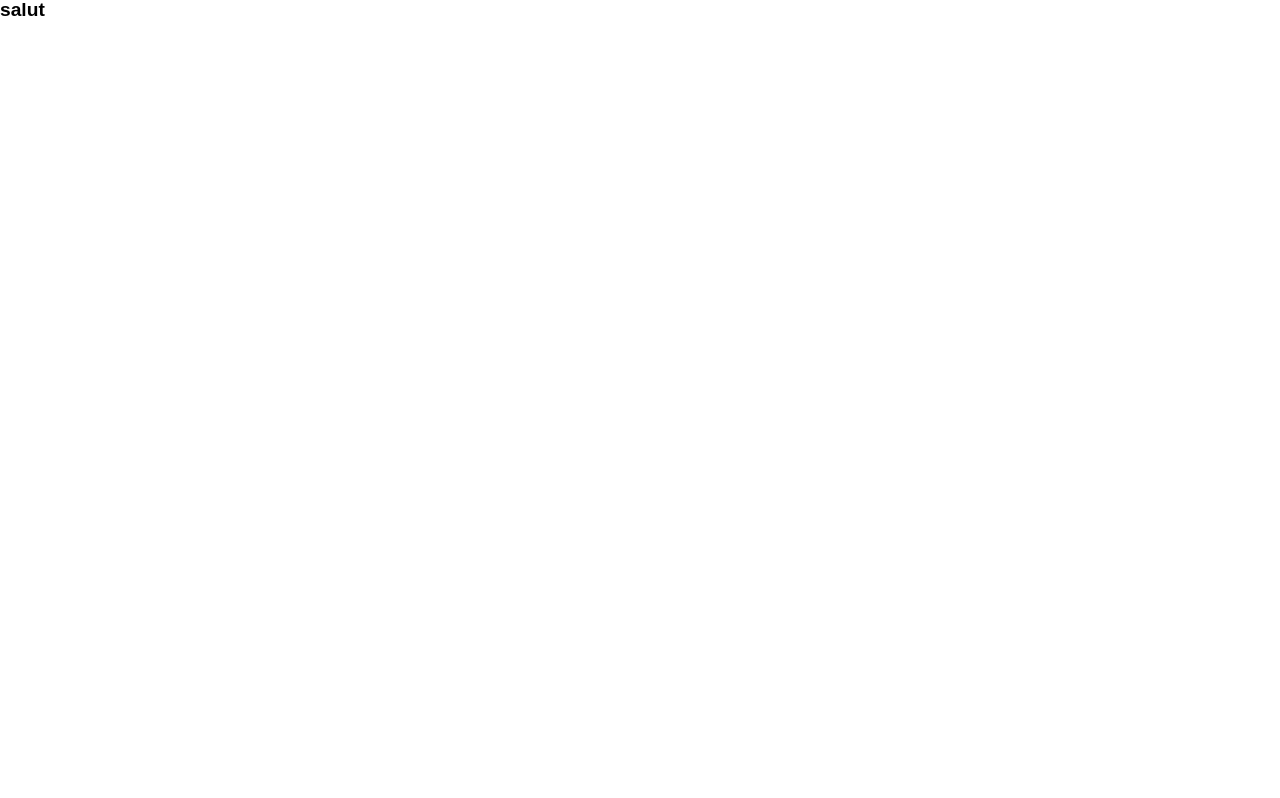
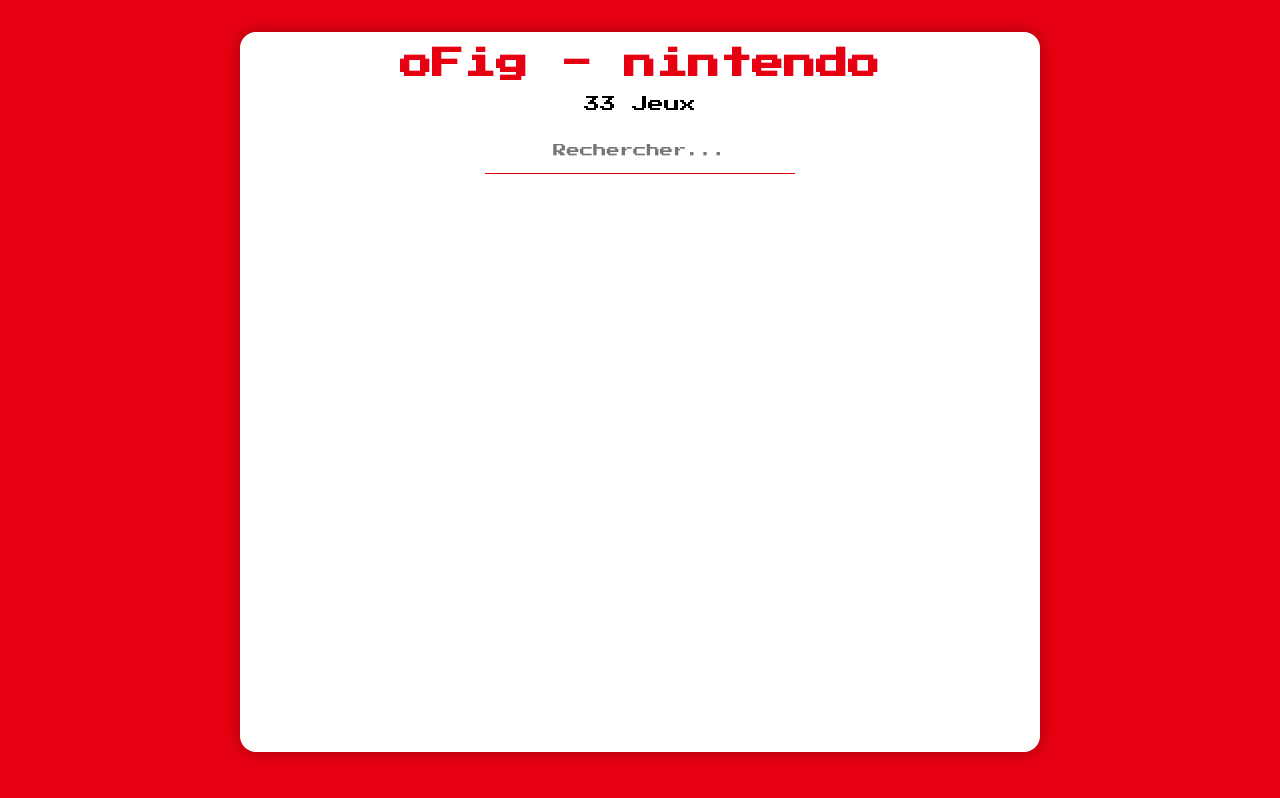
Before and after one commit to remi-vieille/myFigShop, a React app in the folder client/: page / in a window 1280 px wide. Built offline with nearby package versions, Linux system fonts and the light colour scheme.

Commit message:
header finished

```diff
--- a/client/public/index.html
+++ b/client/public/index.html
@@ -24,7 +24,11 @@
       work correctly both with client-side routing and a non-root public URL.
       Learn how to configure a non-root public URL by running `npm run build`.
     -->
-    <title>React App</title>
+    <title>My figurine shop</title>
+    <link
+      href="https://fonts.googleapis.com/css?family=Press+Start+2P"
+      rel="stylesheet"
+    />
   </head>
   <body>
     <noscript>You need to enable JavaScript to run this app.</noscript>
--- /dev/null
+++ b/client/src/components/App/index.js
@@ -0,0 +1,71 @@
+// == Import npm
+import React from 'react';
+
+// == Import
+import './styles.scss';
+import gamesList from '../../data/games';
+import charactersList from '../../data/characters-full';
+
+import Header from '../Header';
+
+// == Composant
+class App extends React.Component {
+  state = {
+    game: '',
+    search: '',
+  };
+
+  componentDidMount() {
+    document.addEventListener('keyup', (evt) => {
+      if (evt.key === 'Escape') {
+        this.setState({
+          search: '',
+          game: '',
+        });
+      }
+    });
+  }
+
+  componentDidUpdate() {
+    const { game } = this.state;
+    document.title = `oFig - ${game}`;
+  }
+
+  setSearch = (search) => {
+    this.setState({
+      search,
+    });
+  };
+
+  changeGame = (game) => {
+    this.setState({
+      game,
+    });
+  };
+
+  render() {
+    const { game, search } = this.state;
+
+    const filteredCharacters = charactersList.filter(
+      (character) => character.game === game,
+    );
+
+    const filteredGames = gamesList.filter((currentGame) => {
+      const value = search.toLowerCase().trim();
+      return currentGame.toLowerCase().includes(value);
+    });
+
+    return (
+        <div className='app'>
+            <Header
+                count={filteredGames.length}
+                chargeSearch={this.setSearch}
+                search={search}
+            />
+        </div>
+    )
+    }
+}
+
+// == Export
+export default App;
--- /dev/null
+++ b/client/src/components/App/styles.scss
@@ -0,0 +1,35 @@
+body {
+  background-color: #e60012;
+}
+
+*::-webkit-scrollbar {
+  width: 0.4rem;
+}
+
+*::-webkit-scrollbar-track {
+  background-color: #f0f0f0;
+}
+
+*::-webkit-scrollbar-thumb {
+  background-color: #e60012;
+  outline: 1px solid black;
+}
+
+.app {
+  max-width: 800px;
+  height: 90vh;
+  margin: 2em auto 0;
+  background: white;
+  border-radius: 1em;
+  box-shadow: 0 0 1em 0 rgba(#000, 0.3);
+  padding: 1em;
+  display: flex;
+  flex-direction: column;
+  justify-content: space-between;
+}
+
+.app-content {
+  padding-top: 1em;
+  display: flex;
+  overflow: hidden;
+}
--- /dev/null
+++ b/client/src/components/Header/index.js
@@ -0,0 +1,23 @@
+// == Import npm
+import React from 'react';
+
+// == Import
+import './styles.scss';
+
+// == Composant
+const Header = ({ count, search, changeSearch }) => (
+    <header className='header'>
+        <h1 className="header-title">oFig - nintendo</h1>
+        <p className="header-baseline">{count} Jeux</p>
+        <input
+            type="text"
+            className='header-search'
+            value={search}
+            placeholder='Rechercher...'
+            onChange={(evt) => changeSearch(evt.target.value)}
+        />
+    </header>
+);
+
+// == Export
+export default Header;
--- /dev/null
+++ b/client/src/components/Header/styles.scss
@@ -0,0 +1,18 @@
+.header {
+  font-family: 'Press Start 2P', sans-serif;
+  text-align: center;
+  &-title {
+    color: #e60012;
+    font-size: 2em;
+  }
+  &-baseline {
+    margin: 1em 0;
+  }
+  &-search {
+    font-family: 'Press Start 2P', sans-serif;
+    border: none;
+    border-bottom: 1px solid #e60012;
+    text-align: center;
+    padding: 1rem;
+  }
+}
--- a/client/src/index.js
+++ b/client/src/index.js
@@ -2,13 +2,12 @@
 import ReactDOM from 'react-dom';
 
 import './styles/index.scss';
-// import App from './components/App';
+import App from './components/App';
 
 
 ReactDOM.render(
   <React.StrictMode>
-    {/* <App /> */}
-    <h1>salut</h1>
+    <App />
   </React.StrictMode>,
   document.getElementById('root')
 );
```
Also changed, not shown: README.md.
